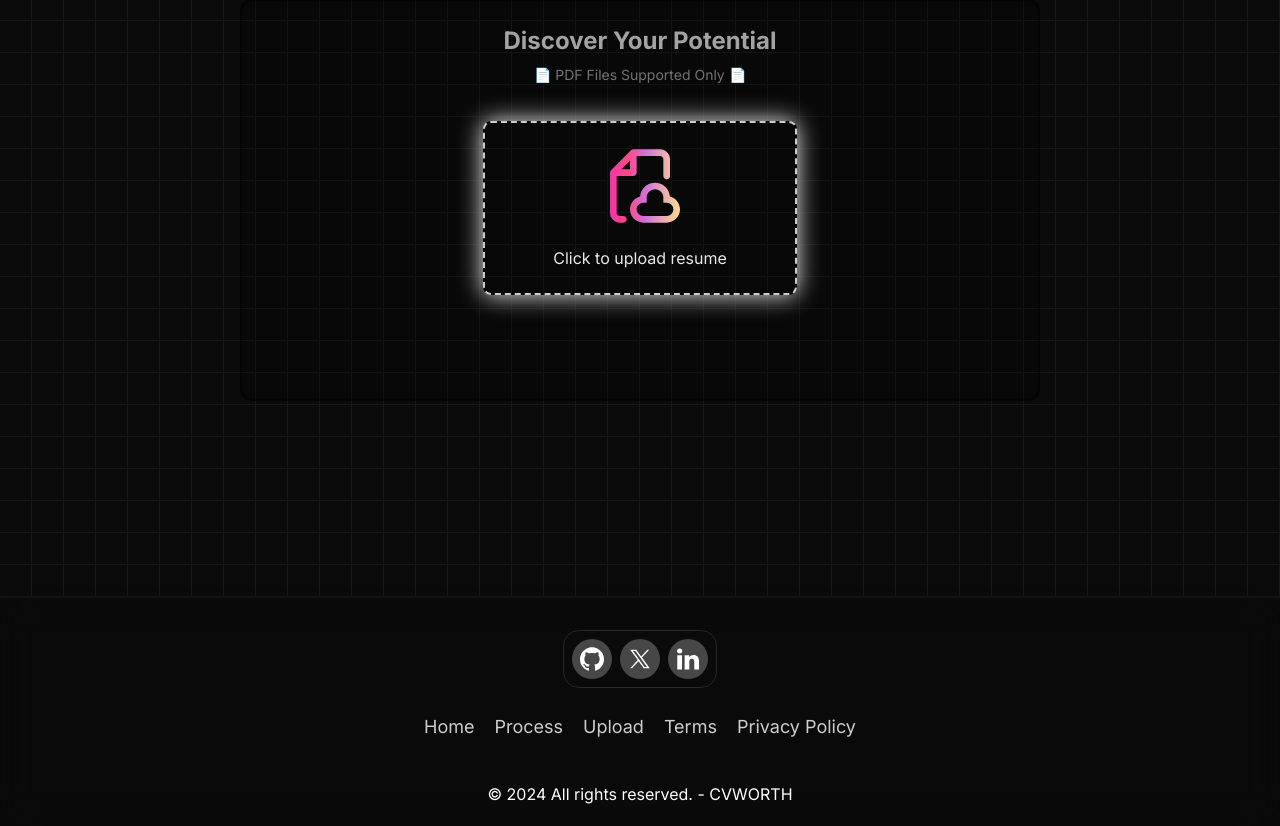
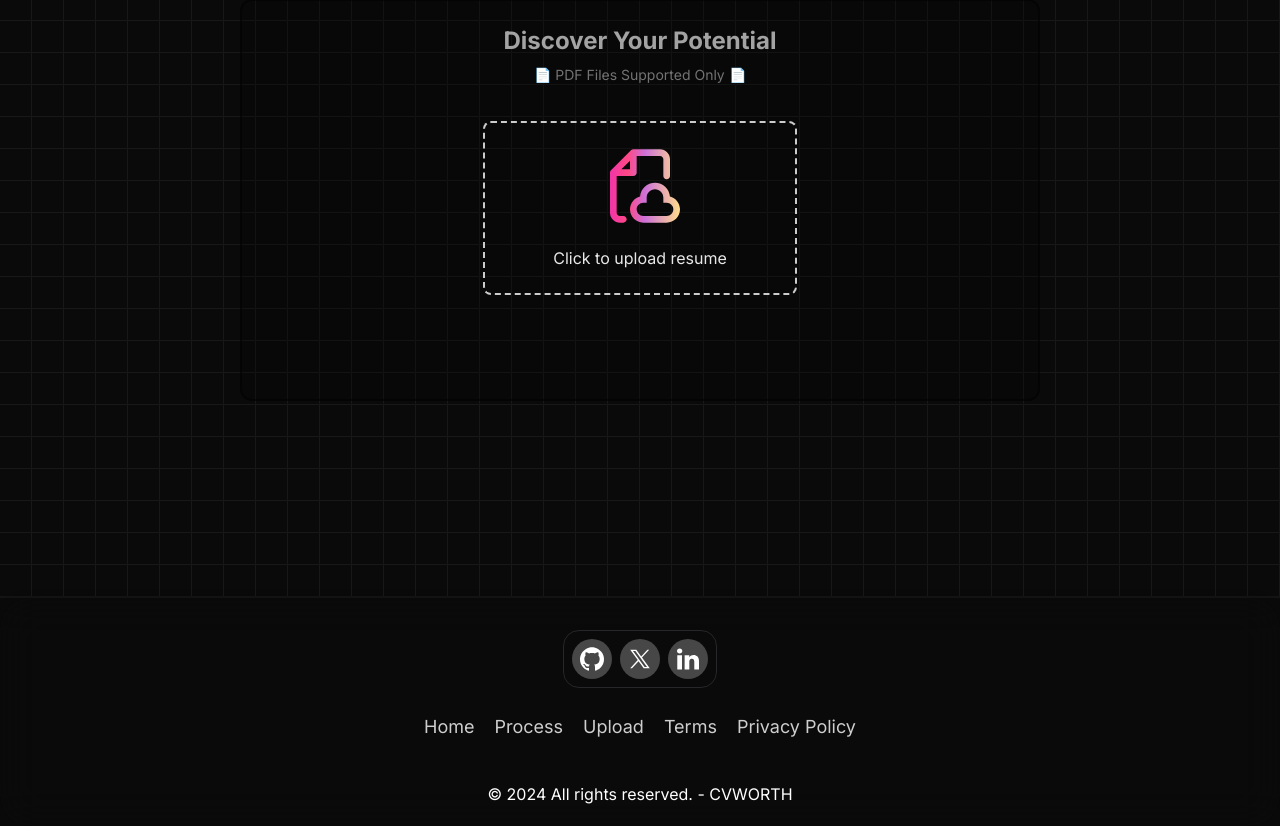
Before and after one commit to elijahgummer/CVWORTH, a Next.js app: page / in a window 1280 px wide. Shown: the part 2680-3506 px from the top of the page. Built offline with nearby package versions, Linux system fonts and the light colour scheme.

Commit message:
changed the code

```diff
--- a/app/styles/ResumeUploader.module.css
+++ b/app/styles/ResumeUploader.module.css
@@ -7,7 +7,6 @@
   border: 2px dashed #ccc;
   border-radius: 8px;
   transition: border-color 0.3s ease, background-color 0.3s ease, box-shadow 0.3s ease;
-  box-shadow: 0 0 24px #f4f0f1;
 }
 
 .fileUploadBtnContainer.dragOver {
--- a/app/styles/ResumeWorth.module.css
+++ b/app/styles/ResumeWorth.module.css
@@ -9,6 +9,7 @@
 .subtitle {
   margin-bottom: 32px;
   text-align: center;
+  color: white;
 }
 
 .worth {
```
